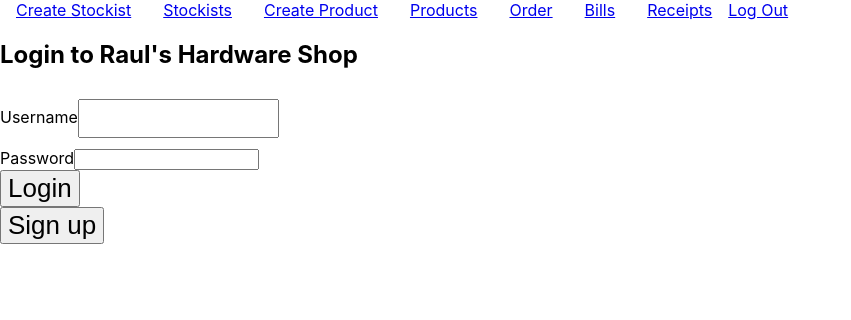
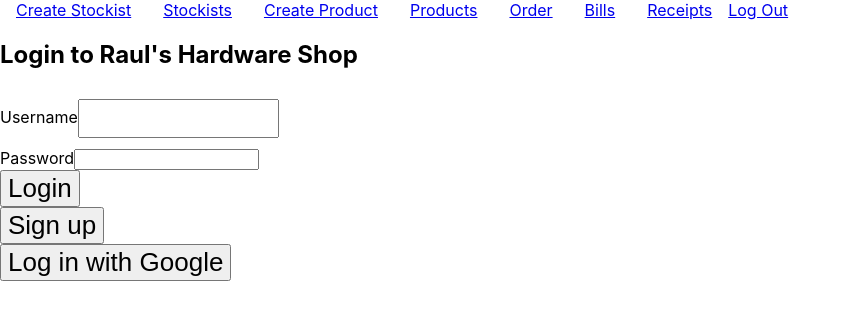
Before and after one commit to MarkNin07/RaulShop-ClientSide, a React (Vite) app: page / in a window 1280 px wide. Shown: the top 320 px of the page, without its empty margins (0-851 px from the left). Built offline with nearby package versions, Linux system fonts and the light colour scheme; no server answers; sample sign-in values are in the browser's storage.

Commit message:
Login with Google feature is done

```diff
--- a/src/components/login/Login.tsx
+++ b/src/components/login/Login.tsx
@@ -5,6 +5,7 @@ import { useDispatch } from 'react-redux';
 import { useNavigate } from 'react-router-dom';
 import { auth } from '../../firebaseConfig';
 import { loginInReducer } from '../../state/slices/LoginSlice';
+import LoginWithGoogle from './LoginWithGoogle';
 
 interface ILoginProps {
 }
@@ -66,6 +67,7 @@ const Login: React.FunctionComponent<ILoginProps> = (props) => {
               <button onClick={(e) => sendLogin(e)}>Login</button>
           </form>
           <button onClick={goToSignUp}>Sign up</button>
+          <LoginWithGoogle/>
       </div>
   );
 };
--- /dev/null
+++ b/src/components/login/LoginWithGoogle.tsx
@@ -0,0 +1,53 @@
+import { signInWithPopup, GoogleAuthProvider, OAuthCredential } from "firebase/auth";
+import { useNavigate } from "react-router-dom";
+import { auth } from '../../firebaseConfig'
+import { useDispatch } from "react-redux";
+import { useSelector } from "react-redux";
+import { useEffect } from "react";
+import { RootState } from "../../state/store";
+import { loginInReducer } from "../../state/slices/LoginSlice";
+
+const providerGoogleAuth = new GoogleAuthProvider();
+
+const LoginWithGoogle: React.FunctionComponent = () => {
+    const dispatch = useDispatch()
+    const navigate = useNavigate()
+
+    const { user } = useSelector((state: RootState) => state.login)
+
+
+    useEffect(() => {
+        if (user !== null) {
+            navigate("/products")
+        }
+    }, [])
+
+    const signInWithGoogleButton = () => {
+        signInWithPopup(auth, providerGoogleAuth)
+            .then((result) => {
+                const credential: OAuthCredential | null = GoogleAuthProvider.credentialFromResult(result);
+                const token = credential!.accessToken;
+                const user = result.user.displayName;
+
+                dispatch(loginInReducer(user))
+
+                navigate('/products')
+
+            }).catch((error) => {
+                const errorCode = error.code;
+                const errorMessage = error.message;
+
+                const email = error.email;
+
+                const credential = GoogleAuthProvider.credentialFromError(error);
+            })
+    }
+
+    return (
+        <div>
+            <button onClick={signInWithGoogleButton}>Log in with Google</button>
+        </div>
+    )
+}
+
+export default LoginWithGoogle;
```
